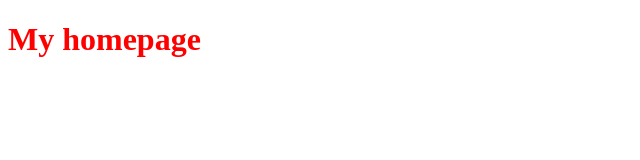
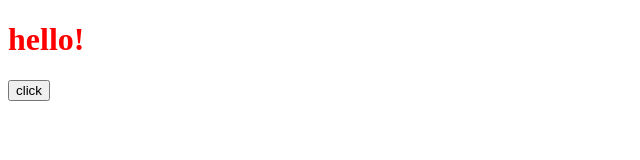
Before and after one commit to trankhanh205/trankhanh205.github.io, a plain HTML site: page index.html in a window 1280 px wide. Shown: the whole page, without its empty margins (0-640 px from the left). Drawn offline with Linux system fonts and the light colour scheme.

Commit message:
update index.html

```diff
--- a/index.html
+++ b/index.html
@@ -7,6 +7,7 @@
     <link rel="stylesheet" href="/css/style.css">
 </head>
 <body>
-    <h1> My homepage </h1>
+    <h1> hello! </h1>
+    <button>click</button>
 </body>
 </html>
```
